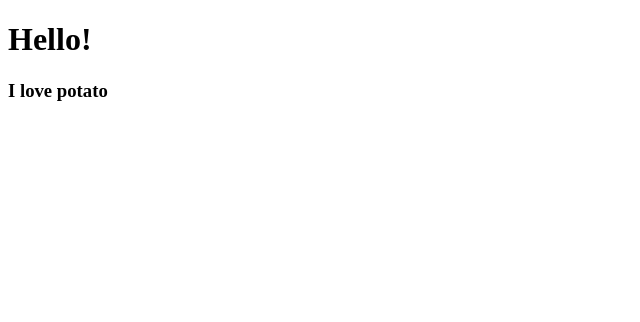
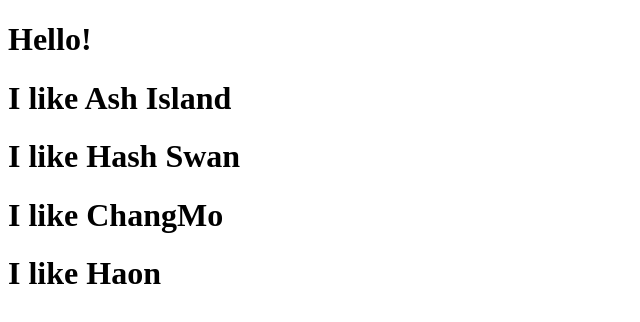
Before and after one commit to Jominhui/movie_app_2020, a React (Create React App) app: page / in a window 1280 px wide. Shown: the top 322 px of the page, without its empty margins (0-640 px from the left). Built offline with nearby package versions, Linux system fonts and the light colour scheme.

Commit message:
Reusable Components with JSX + Props

```diff
--- a/src/App.js
+++ b/src/App.js
@@ -1,11 +1,17 @@
 import React from 'react';
-import Potato from './Potato';
+
+const Rapper = ({fav}) =>{
+return <h1>I like {fav}</h1>;
+}
 
 function App() {
   return(
     <div>
       <h1>Hello!</h1>
-      <Potato />
+      <Rapper fav="Ash Island" />
+      <Rapper fav="Hash Swan" />
+      <Rapper fav="ChangMo" />
+      <Rapper fav="Haon" />
     </div>
     );
 }
--- a/src/Potato.js
+++ /dev/null
@@ -1,7 +0,0 @@
-import React from 'react';
-
-const Potato = () => {
-    return <h3>I love potato</h3>;
-}
-
-export default Potato;
--- a/src/index.js
+++ b/src/index.js
@@ -1,6 +1,5 @@
 import React from 'react';
 import ReactDOM from 'react-dom';
 import App from './App'
-import potato from './potato';
 
 ReactDOM.render(<App />, document.getElementById('root'));
```
